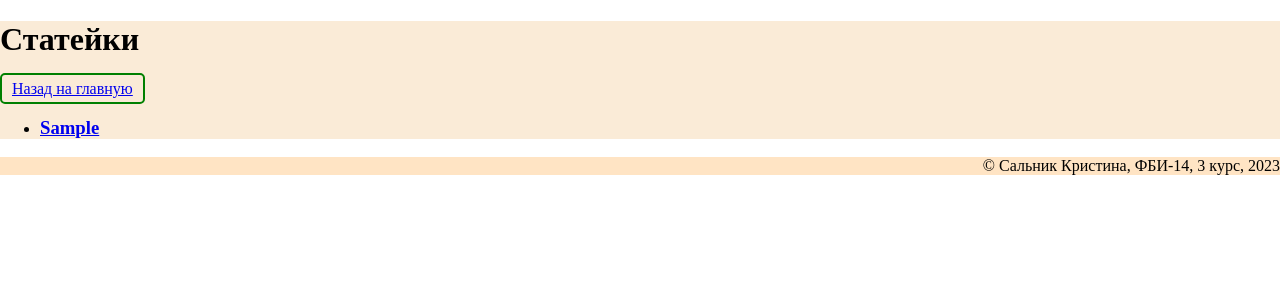
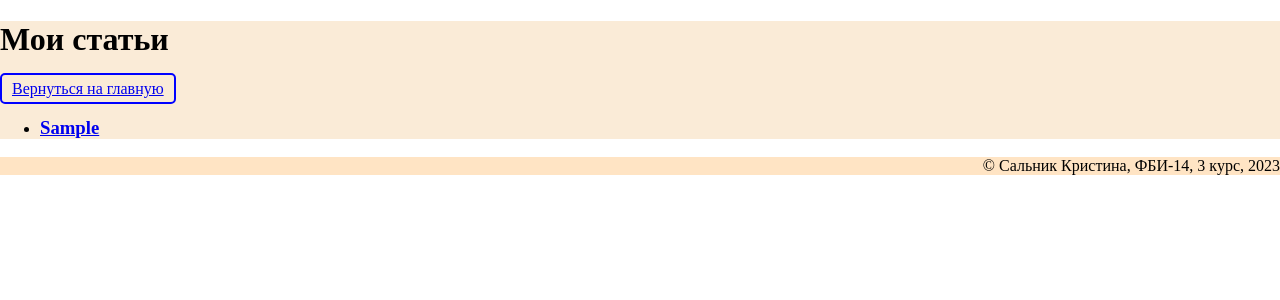
Before and after one commit to KristinaSalnik/Millioner, a Flask app: page /lab6/articles in a window 1280 px wide. Shown: the part 18-318 px from the top of the page. Run offline with Flask 3, Linux system fonts and the light colour scheme; a user stored in the database is signed in; tables that the repository leaves empty hold one stand-in row (values such as "Sample post").

Commit message:
лабораторная 6 закончена

```diff
--- a/app.py
+++ b/app.py
@@ -22,7 +22,6 @@ password = '123'
 app.config['SQLALCHEMY_DATABASE_URI'] = f'postgresql://{user_db}:{password}@{host_ip}:{host_port}/{database_name}'
 app.config['SQLALCHEMY_TRACK_MODIFICATIONS'] = False
 db.init_app(app)
-
 
 login_manager = LoginManager()
 login_manager.login_view = 'lab6.login'
--- a/templates/list_articles.html
+++ b/templates/list_articles.html
@@ -3,15 +3,15 @@
 {% block lab %}Лабораторная работа 6{% endblock %}
 
 {% block main %}
-    <h1>Статейки</h1>
+    <h1>Мои статьи</h1>
     <p>
-        <a href="/lab6/" style="border: 2px solid green; padding: 5px 10px; border-radius: 5px;">Назад на главную</a>
+        <a href="/lab6/" style="border: 2px solid blue; padding: 5px 10px; border-radius: 5px;">Вернуться на главную</a>
     </p>
 
     <ul>
         {% for article in articles %}
             <li>
-                <h3><a href="/lab6/articles/{{ article.id }}">{{ article.tite }}</a></h3>
+                <h3><a href="/lab6/article/{{ article.id }}">{{ article.tite }}</a></h3>
             </li>
         {% endfor %}
     </ul>
--- a/templates/register2.html
+++ b/templates/register2.html
@@ -1,5 +1,3 @@
-{% extends "base.html" %}
-
 {% extends "base.html" %}
 
 {% block lab %}Лабораторная работа 6{% endblock %}
```
